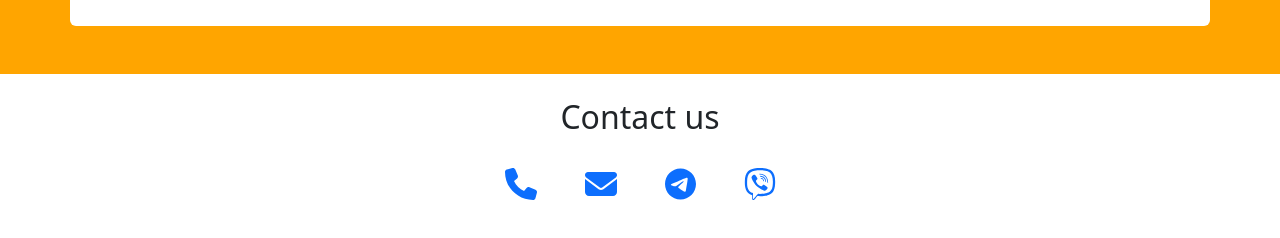
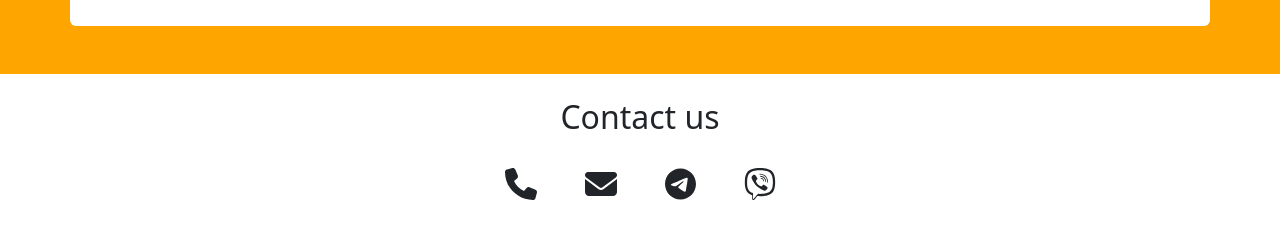
Before and after one commit to ashotvdovychenko/tangerine-web, a website built with Vite: page src/index.html in a window 1280 px wide. Shown: the part 2149-2387 px from the top of the page. Built offline with nearby package versions, Linux system fonts and the light colour scheme; what wow.js would draw is missing.

Commit message:
Fix icons color

```diff
--- a/src/index.html
+++ b/src/index.html
@@ -100,22 +100,22 @@
     <ul class="list-unstyled d-flex justify-content-center w-100 gap-5">
       <li class="py-2 d-flex gap-3">
         <a href="tel:+380123456789">
-          <i class="fa-solid fa-phone fa-2xl"></i>
+          <i class="fa-solid fa-phone fa-2xl text-dark"></i>
         </a>
       </li>
       <li class="py-2 d-flex gap-3">
         <a href="mailto:tangerine@example.com">
-          <i class="fa-solid fa-envelope fa-2xl"></i>
+          <i class="fa-solid fa-envelope fa-2xl text-dark"></i>
         </a>
       </li>
       <li class="py-2 d-flex gap-3">
         <a href="https://t.me/+380123456789">
-          <i class="fa-brands fa-telegram fa-2xl"></i>
+          <i class="fa-brands fa-telegram fa-2xl text-dark"></i>
         </a>
       </li>
       <li class="py-2 d-flex gap-3">
         <a href="viber://contact?number=%2B380123456789">
-          <i class="fa-brands fa-viber fa-2xl"></i>
+          <i class="fa-brands fa-viber fa-2xl text-dark"></i>
         </a>
       </li>
     </ul>
```
